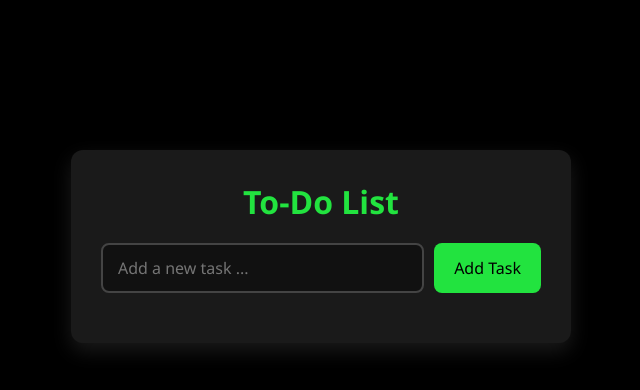
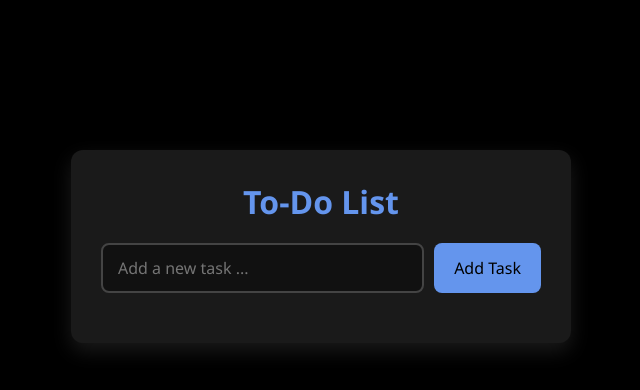
Before and after one commit to Omkar-Bhalekar/To-Do-List-Using-localStorage, a plain HTML site: page index.html in a window 1280 px wide. Shown: the whole page, without its empty margins (319-959 px from the left). Drawn offline with Linux system fonts and the light colour scheme.

Commit message:
Update style.css

```diff
--- a/style.css
+++ b/style.css
@@ -32,7 +32,7 @@ body {
 .container h1 {
     text-align: center;
     margin-bottom: 20px;
-    color: #22e33f;
+    color: cornflowerblue;
 }
 
 .input-container {
@@ -53,7 +53,7 @@ body {
 }
 
 #todo-input:focus {
-    border-color:#22e33f;
+    border-color:cornflowerblue;
     outline: none;
 }
 
@@ -61,7 +61,7 @@ body {
 #add-task-btn {
     padding: 12px 20px;
     border: none;
-    background-color: #22e33f;
+    background-color: cornflowerblue;
     color: black;
     border-radius: 8px;
     font-size: 16px;
@@ -70,7 +70,7 @@ body {
 }
 
 #add-task-btn:hover {
-    background-color:#15b42d;
+    background-color:rgb(93, 135, 212);
 }
 
 
```
